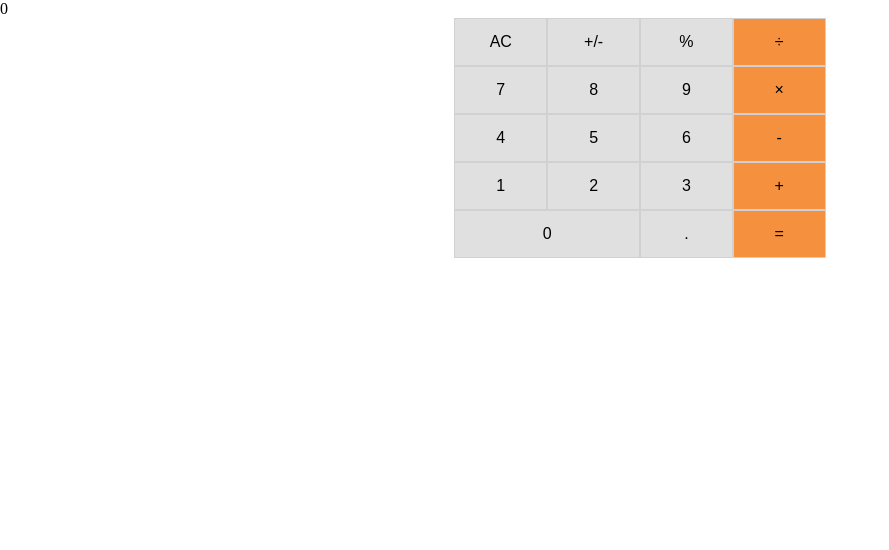
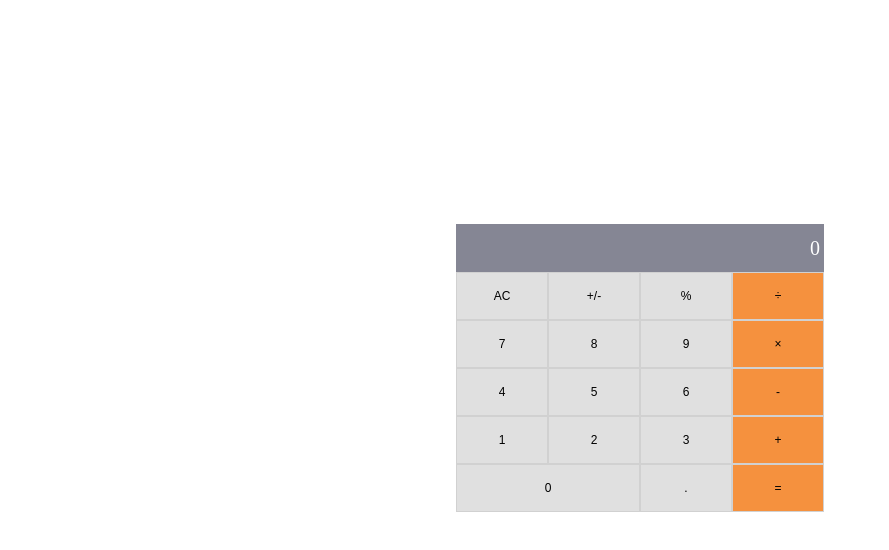
Before and after one commit to El-Potato-Slayer/react-calculator, a React (Create React App) app: page / in a window 1280 px wide. Shown: the top 550 px of the page, without its empty margins (0-889 px from the left). Built offline with nearby package versions, Linux system fonts and the light colour scheme.

Commit message:
added styling for display and calculator

```diff
--- a/src/components/App.js
+++ b/src/components/App.js
@@ -1,4 +1,4 @@
-import { Component, Fragment } from 'react';
+import { Component } from 'react';
 import '../styles.css';
 import ButtonPanel from './ButtonPanel';
 import Display from './Display';
@@ -24,10 +24,12 @@ class App extends Component {
     const data = this.state;
 
     return (
-      <>
-        <Display data={data} />
-        <ButtonPanel clickHandler={this.handleClick} />
-      </>
+      <div className="calculator">
+        <div>
+          <Display data={data} />
+          <ButtonPanel clickHandler={this.handleClick} />
+        </div>
+      </div>
     );
   }
 }
--- a/src/components/Display.js
+++ b/src/components/Display.js
@@ -13,7 +13,8 @@ function Display({ data }) {
   }
   return (
 
-    <div>
+    <div className="display">
+      <span>
         {
           total
         }
@@ -23,6 +24,7 @@ function Display({ data }) {
         {
           next
         }
+      </span>
     </div>
   );
 }
--- a/src/styles.css
+++ b/src/styles.css
@@ -1,9 +1,9 @@
 .button {
   background: #E0E0E0;
-  min-width: 5.8rem;
+  min-width: 5.75rem;
   height: 3rem;
   border: 0.5px #D1D1D1 solid;
-  font-size: 1rem;
+  font-size: 0.75rem;
 }
 
 .button:last-of-type {
@@ -35,4 +35,49 @@
   -ms-grid-columns: 2fr 1fr 1fr;
       grid-template-columns: 2fr 1fr 1fr;
 }
+
+.display {
+  background-color: #858694;
+  color: white;
+  width: 23rem;
+  height: 3rem;
+  margin: 0 auto;
+  display: -webkit-box;
+  display: -ms-flexbox;
+  display: flex;
+  -webkit-box-pack: right;
+      -ms-flex-pack: right;
+          justify-content: right;
+  -webkit-box-align: center;
+      -ms-flex-align: center;
+          align-items: center;
+  padding: 0 0.25rem;
+}
+
+.display > span {
+  text-align: right;
+  font-size: 1.25rem;
+}
+
+*,
+*::before,
+*::after {
+  padding: 0;
+  margin: 0;
+  -webkit-box-sizing: border-box;
+          box-sizing: border-box;
+}
+
+.calculator {
+  height: calc(100vh - 4rem);
+  display: -webkit-box;
+  display: -ms-flexbox;
+  display: flex;
+  -webkit-box-pack: center;
+      -ms-flex-pack: center;
+          justify-content: center;
+  -webkit-box-align: center;
+      -ms-flex-align: center;
+          align-items: center;
+}
 /*# sourceMappingURL=styles.css.map */
--- a/src/styles.scss
+++ b/src/styles.scss
@@ -1,2 +1,18 @@
 @import './styles/button';
 @import './styles/buttonpanel';
+@import './styles/display';
+
+*,
+*::before,
+*::after {
+  padding: 0;
+  margin: 0;
+  box-sizing: border-box;
+}
+
+.calculator{
+  height: calc(100vh - 4rem);
+  display: flex;
+  justify-content: center;
+  align-items: center;
+}
--- a/src/styles/_button.scss
+++ b/src/styles/_button.scss
@@ -1,9 +1,9 @@
 .button{
   background: #E0E0E0;
-  min-width: 5.8rem;
+  min-width: 5.75rem;
   height: 3rem;
   border: 0.5px #D1D1D1 solid;
-  font-size: 1rem;
+  font-size: 0.75rem;
 }
 
 .button:last-of-type{
--- /dev/null
+++ b/src/styles/_display.scss
@@ -0,0 +1,16 @@
+.display{
+  background-color: #858694;
+  color: white;
+  width: 23rem;
+  height: 3rem;
+  margin: 0 auto;
+  display: flex;
+  justify-content: right;
+  align-items: center;
+  padding: 0 0.25rem;
+}
+
+.display > span{
+  text-align: right;
+  font-size: 1.25rem;
+}
```
Also changed, not shown: 1 other file (tests, documents, lock files or other folders). Lines whose indentation alone changed are shown as unchanged.
